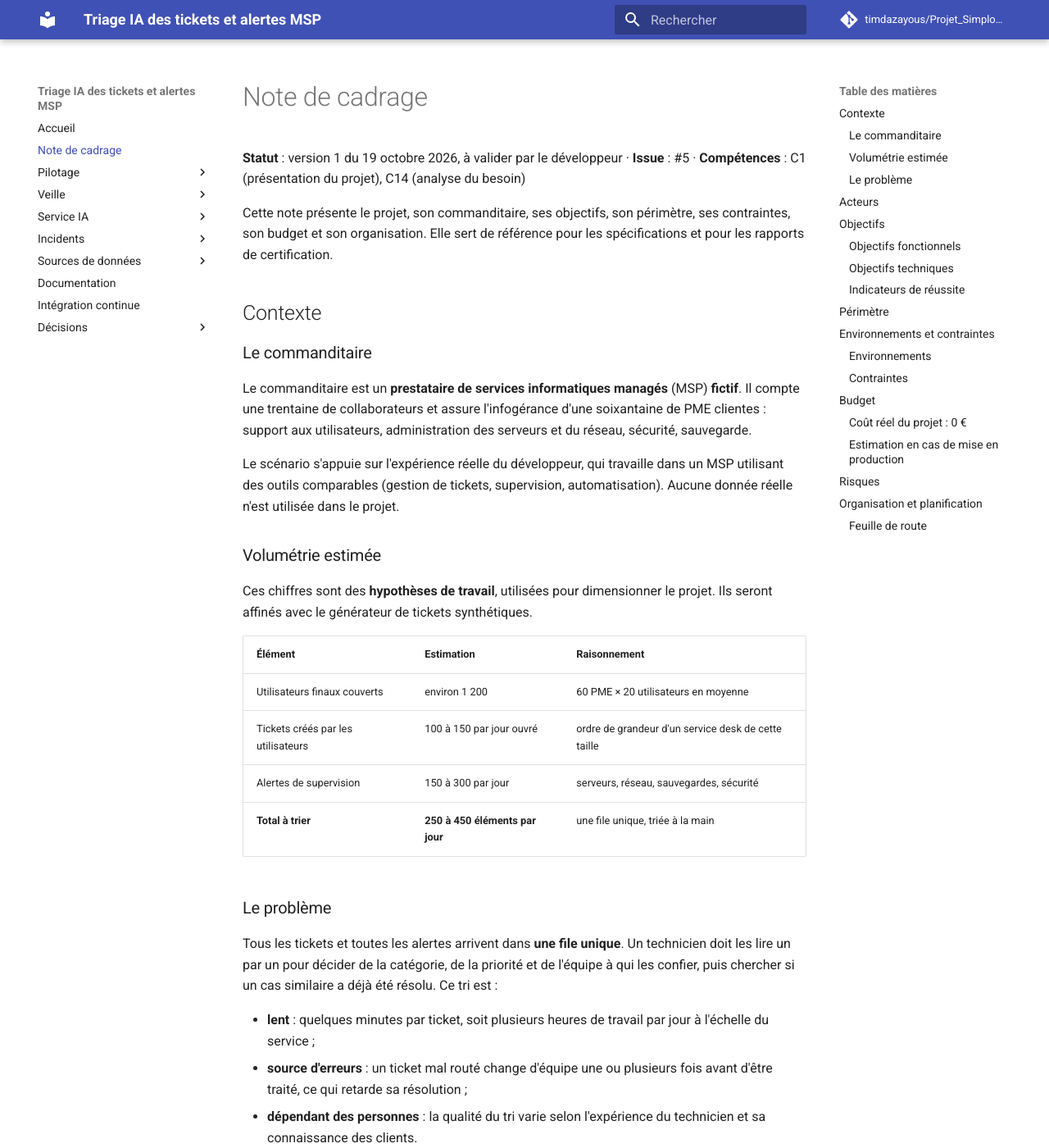
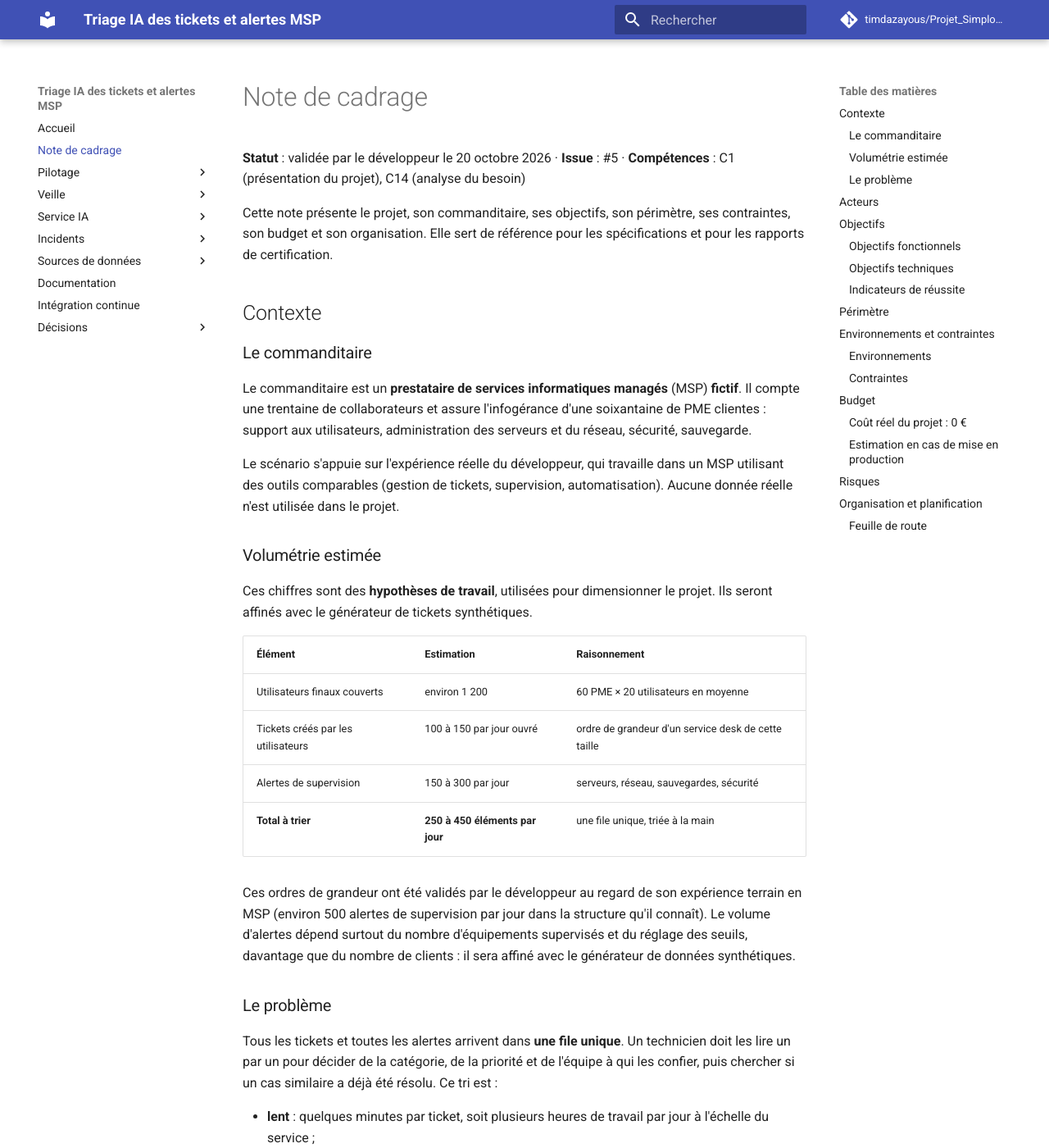
Before and after one commit to timdazayous/Projet_Simplon_FIN_ETUDES, an MkDocs documentation site: the page built from docs/cadrage.md, in a window 1280 px wide and 1400 px high. Shown: the whole window at 82% size. Built offline with MkDocs 1.6.1 and Material for MkDocs 9.7.7, drawn with Linux system fonts in a browser that asks for light colours; comment, search, counter and statistics services are not loaded.

Commit message:
Cadrage : validation par le développeur et repère terrain sur la volumétrie
Co-Authored-By: Claude Opus 5.5 <noreply@anthropic.com>

```diff
--- a/docs/cadrage.md
+++ b/docs/cadrage.md
@@ -1,6 +1,6 @@
 # Note de cadrage
 
-**Statut** : version 1 du 19 octobre 2026, à valider par le développeur · **Issue** : #5 · **Compétences** : C1 (présentation du projet), C14 (analyse du besoin)
+**Statut** : validée par le développeur le 20 octobre 2026 · **Issue** : #5 · **Compétences** : C1 (présentation du projet), C14 (analyse du besoin)
 
 Cette note présente le projet, son commanditaire, ses objectifs, son périmètre, ses contraintes, son budget et son organisation. Elle sert de référence pour les spécifications et pour les rapports de certification.
 
@@ -22,6 +22,8 @@ Ces chiffres sont des **hypothèses de travail**, utilisées pour dimensionner l
 | Tickets créés par les utilisateurs | 100 à 150 par jour ouvré | ordre de grandeur d'un service desk de cette taille |
 | Alertes de supervision | 150 à 300 par jour | serveurs, réseau, sauvegardes, sécurité |
 | **Total à trier** | **250 à 450 éléments par jour** | une file unique, triée à la main |
+
+Ces ordres de grandeur ont été validés par le développeur au regard de son expérience terrain en MSP (environ 500 alertes de supervision par jour dans la structure qu'il connaît). Le volume d'alertes dépend surtout du nombre d'équipements supervisés et du réglage des seuils, davantage que du nombre de clients : il sera affiné avec le générateur de données synthétiques.
 
 ### Le problème
 
```
